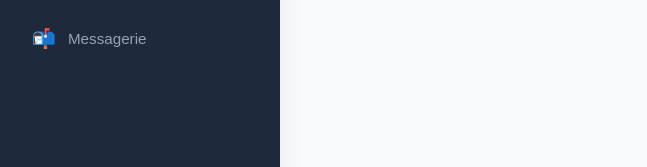
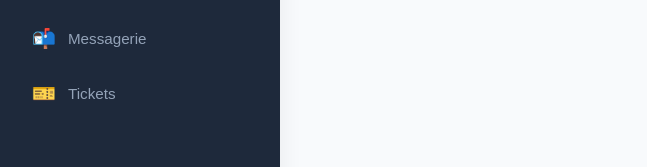
Before and after one commit to lallou8/orbit-crm, a React app in the folder frontend/: page /admin in a window 1280 px wide. Shown: the part 403-570 px from the top of the page, without its empty margins (0-647 px from the left). Built offline with nearby package versions, Linux system fonts and the light colour scheme; no server answers; sample sign-in values are in the browser's storage; the HTML template or start-up script is replaced by a standard one.

Commit message:
feat: add tickets section to admin

```diff
--- a/frontend/src/pages/AdminDashboard.jsx
+++ b/frontend/src/pages/AdminDashboard.jsx
@@ -12,6 +12,7 @@ import Messagerie from '../components/Messagerie';
 import NotificationBadge from '../components/NotificationBadge';
 import { ToastContainer } from 'react-toastify';
 import 'react-toastify/dist/ReactToastify.css';
+import AdminTicketList from '../components/AdminTicketList'; // ✅ AJOUTÉ
 
 function AdminDashboard() {
   const navigate = useNavigate();
@@ -49,7 +50,8 @@ function AdminDashboard() {
     { id: 'interventions', label: 'Interventions', icon: '🔧' },
     { id: 'factures', label: 'Factures', icon: '💰' },
     { id: 'projets', label: 'Projets', icon: '📋' },
-    { id: 'messagerie', label: 'Messagerie', icon: '📬' }
+    { id: 'messagerie', label: 'Messagerie', icon: '📬' },
+    { id: 'tickets', label: 'Tickets', icon: '🎫' } // ✅ AJOUTÉ
   ];
 
   const renderSection = () => {
@@ -76,6 +78,12 @@ function AdminDashboard() {
         );
       case 'messagerie':
         return <Messagerie />;
+      case 'tickets': // ✅ AJOUTÉ
+        return (
+          <div style={styles.section}>
+            <AdminTicketList />
+          </div>
+        );
       default:
         return <StatsDashboard />;
     }
@@ -297,6 +305,12 @@ const styles = {
   },
   content: {
     maxWidth: '1400px'
+  },
+  section: {
+    backgroundColor: '#fff',
+    borderRadius: '12px',
+    padding: '24px',
+    boxShadow: '0 2px 8px rgba(0,0,0,0.04)'
   }
 };
 
```
